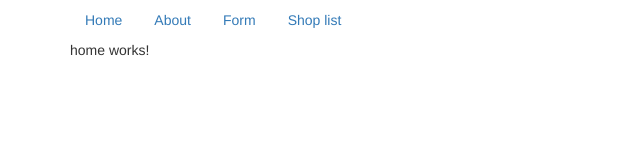
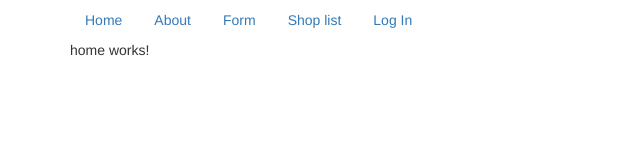
Before and after one commit to JarekKos/ng-demo, an Angular app: page / in a window 1280 px wide. Shown: the top 160 px of the page, without its empty margins (0-640 px from the left). Built offline with nearby package versions, Linux system fonts and the light colour scheme; no server answers.

Commit message:
* next part

```diff
--- a/src/app/app.component.html
+++ b/src/app/app.component.html
@@ -3,6 +3,9 @@
   <li role="presentation"><a routerLink="about">About</a></li>
   <li role="presentation"><a routerLink="form">Form</a></li>
   <li role="presentation"><a routerLink="shop-list">Shop list</a></li>
+  <li *ngIf="!loggedIn" role="presentation"><a (click)="logIn()">Log In</a></li>
+  <li *ngIf="loggedIn" role="presentation"><a (click)="logOut()">Log Out</a></li>
+
 </ul>
 
 <router-outlet></router-outlet>
--- a/src/app/app.component.ts
+++ b/src/app/app.component.ts
@@ -1,4 +1,5 @@
 import { Component } from '@angular/core';
+import {UserService} from './shop-list/services/userService';
 
 @Component({
   selector: 'app-root',
@@ -7,4 +8,18 @@ import { Component } from '@angular/core';
 })
 export class AppComponent {
   title = 'app';
+  loggedIn = false;
+
+  constructor(private userService: UserService) {}
+
+  logIn() {
+    this.userService.logIn().subscribe(() => {
+      this.loggedIn = this.userService.isLogged();
+    });
+  }
+
+  logOut() {
+    this.userService.logOut();
+    this.loggedIn = false;
+  }
 }
--- a/src/app/app.module.ts
+++ b/src/app/app.module.ts
@@ -15,6 +15,7 @@ import { PersonalDataComponent } from './reactive-form/components/personal-data/
 import { CompanyDataComponent } from './reactive-form/components/company-data/company-data.component';
 import { StepDirective } from './step.directive';
 import { SummaryComponent } from './reactive-form/components/summary/summary.component';
+import {UserService} from './shop-list/services/userService';
 
 @NgModule({
   declarations: [
@@ -34,7 +35,7 @@ import { SummaryComponent } from './reactive-form/components/summary/summary.com
     ShopListModule,
     AppRoutingModule,
   ],
-  providers: [TodoService],
+  providers: [TodoService, UserService],
   bootstrap: [AppComponent],
   entryComponents: [PersonalDataComponent, CompanyDataComponent, SummaryComponent],
 })
--- /dev/null
+++ b/src/app/shop-list/services/authGuard.ts
@@ -0,0 +1,13 @@
+import {Injectable} from '@angular/core';
+import {CanActivate} from '@angular/router';
+import {UserService} from './userService';
+
+@Injectable()
+export class AuthGuard implements CanActivate {
+
+  constructor(private userService: UserService) {}
+
+  canActivate() {
+    return this.userService.isLogged();
+  }
+}
--- /dev/null
+++ b/src/app/shop-list/services/userService.ts
@@ -0,0 +1,22 @@
+import {Injectable} from '@angular/core';
+import {Observable} from 'rxjs/Observable';
+import 'rxjs/add/observable/of';
+import 'rxjs/add/operator/do';
+import 'rxjs/add/operator/delay';
+
+@Injectable()
+export class UserService {
+  private loggedIn = false;
+
+  isLogged() {
+    return this.loggedIn;
+  }
+
+  logIn() {
+    return Observable.of(true).delay(1000).do(val => this.loggedIn = true);
+  }
+
+  logOut() {
+    this.loggedIn = false;
+  }
+}
--- a/src/app/shop-list/shop-list-routing.module.ts
+++ b/src/app/shop-list/shop-list-routing.module.ts
@@ -4,11 +4,13 @@ import {RouterModule, Routes} from '@angular/router';
 import { ListComponent } from './componets/list/list.component';
 import { EditComponent } from './componets/edit/edit.component';
 import { AlertComponent } from './componets/alert/alert.component';
+import { AuthGuard } from './services/authGuard';
 
 const routes: Routes = [
   {
     path: 'shop-list',
     component: ListComponent,
+    canActivate: [AuthGuard],
     children: [
       {
         path: 'edit/:id',
--- a/src/app/shop-list/shop-list.module.ts
+++ b/src/app/shop-list/shop-list.module.ts
@@ -1,12 +1,12 @@
 import { NgModule } from '@angular/core';
 import { CommonModule } from '@angular/common';
 import { ReactiveFormsModule } from '@angular/forms';
-
 import { ShopListRoutingModule } from './shop-list-routing.module';
 import { ListComponent } from './componets/list/list.component';
 import { EditComponent } from './componets/edit/edit.component';
 import { ShopList } from './services/shopList';
 import { AlertComponent } from './componets/alert/alert.component';
+import {AuthGuard} from './services/authGuard';
 
 
 
@@ -17,6 +17,6 @@ import { AlertComponent } from './componets/alert/alert.component';
     ReactiveFormsModule
   ],
   declarations: [ListComponent, EditComponent, AlertComponent],
-  providers: [ShopList]
+  providers: [ShopList, AuthGuard]
 })
 export class ShopListModule { }
```
